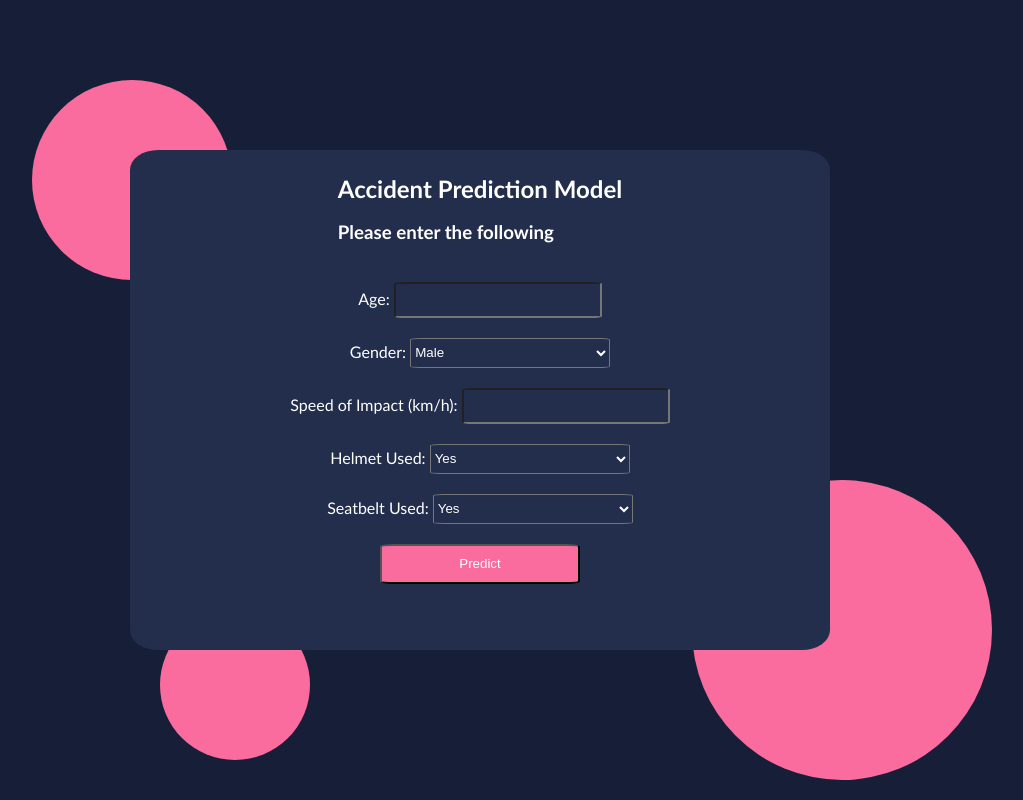
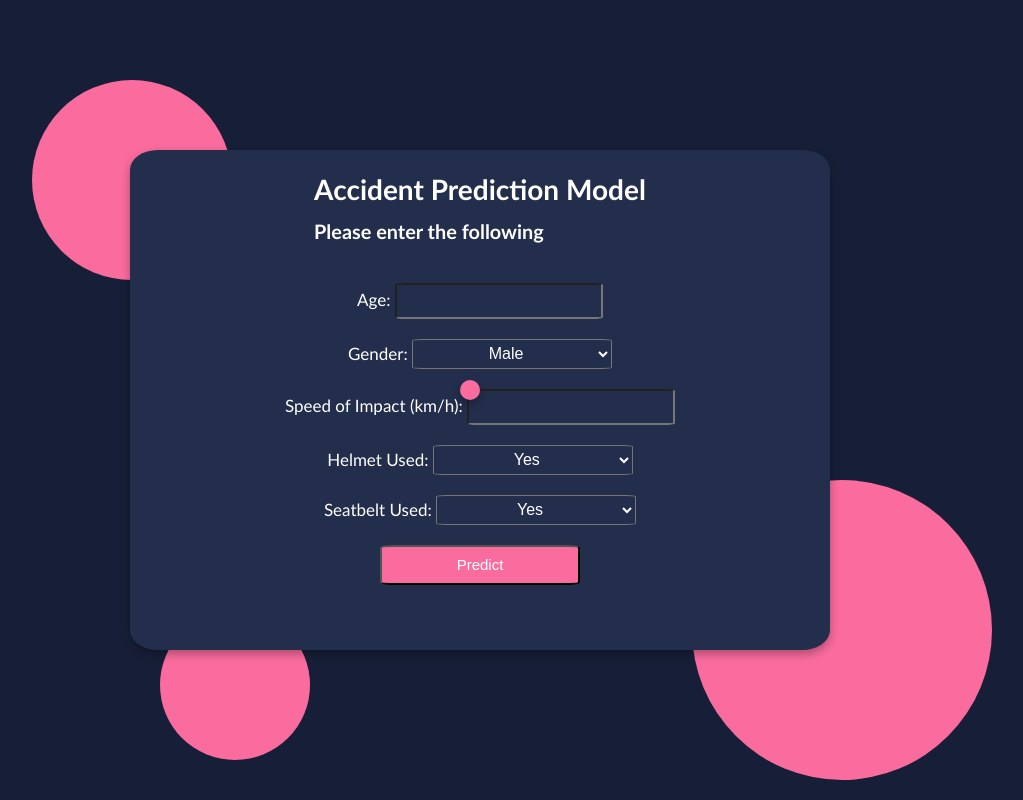
Before and after one commit to ahanam05/accident-prediction, a FastAPI app: page / in a window 1280 px wide. Shown: the whole page, without its empty margins (160-1183 px from the left). Run offline with FastAPI, Linux system fonts and the light colour scheme; parts of the project's set-up code (start-up, migrations or seed data) failed here and were passed over.

Commit message:
Added pink cursor

```diff
--- a/static/script.js
+++ b/static/script.js
@@ -1,3 +1,15 @@
+document.addEventListener("DOMContentLoaded", function () {
+    const cursor = document.createElement("div");
+    cursor.classList.add("cursor");
+    document.body.appendChild(cursor);
+
+    document.addEventListener("mousemove", function (e) {
+        cursor.style.left = `${e.clientX}px`;
+        cursor.style.top = `${e.clientY}px`;
+    });
+});
+
+
 document.getElementById("prediction-form").addEventListener("submit", async function(event) {
     event.preventDefault();
 
--- a/static/styles.css
+++ b/static/styles.css
@@ -9,20 +9,25 @@ body {
     font-family: Futura, "Trebuchet MS", Arial, sans-serif;
     font-style: normal;
     font-variant: normal;
+    cursor: none;
+}
 
-    /*
-    for background gradient
-    background-image: radial-gradient(circle at 20% 30%, #fa6c9e 10%, transparent 50%), radial-gradient(circle at 80% 70%, #fa6c9e 10%, transparent 50%);
-    background-repeat: no-repeat;
-    background-size: cover;*/
+.cursor {
+    width: 20px;
+    height: 20px;
+    background-color: #fa6c9e;
+    border-radius: 50%;
+    position: absolute;
+    pointer-events: none;
+    transform: translate(-50%, -50%);
+    z-index: 9999;
+    box-shadow: 0px 4px 10px rgba(0, 0, 0, 0.3);
 }
 
 h1{
-
-    font-size: 24px;
-
+    font-size: 28px;
     font-weight: 700;
-    line-height: 26.4px;
+    line-height: 20px;
 }
 
 form{
@@ -35,6 +40,11 @@ form{
     height: 500px;
     border-radius: 4%;
     z-index: 1;
+    box-shadow: 0px 4px 10px rgba(0, 0, 0, 0.3);
+}
+
+label, select, option, input{
+    cursor: none;
 }
 
 .result-box{
@@ -53,6 +63,7 @@ form{
     padding: 10px;
     justify-content: center;
     align-items: center;
+    font-size: 17px;
 }
 
 select, option, input{
@@ -61,6 +72,9 @@ select, option, input{
     border-radius: 5%;
     background-color: #232e4d;
     color: white;
+    font-size: 16px;
+    text-align: center;
+    text-align-last: center;
 }
 
 button{
@@ -69,6 +83,8 @@ button{
     color: white;
     width: 200px;
     height: 40px;
+    font-size: 15px;
+    cursor: none;
 }
 
 .circle1 {
```
Also changed, not shown: templates/result.html (+10 -1 lines).
